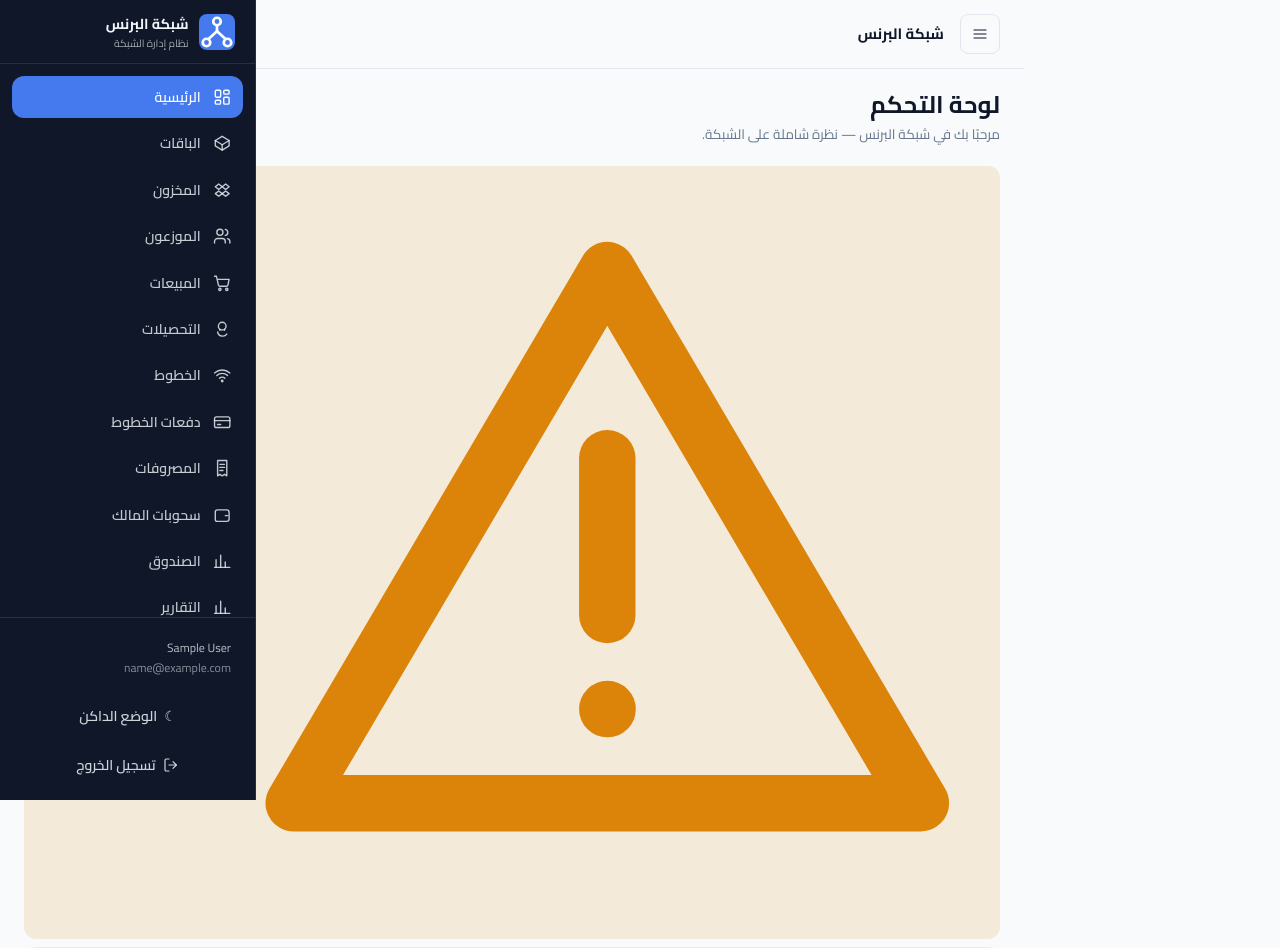
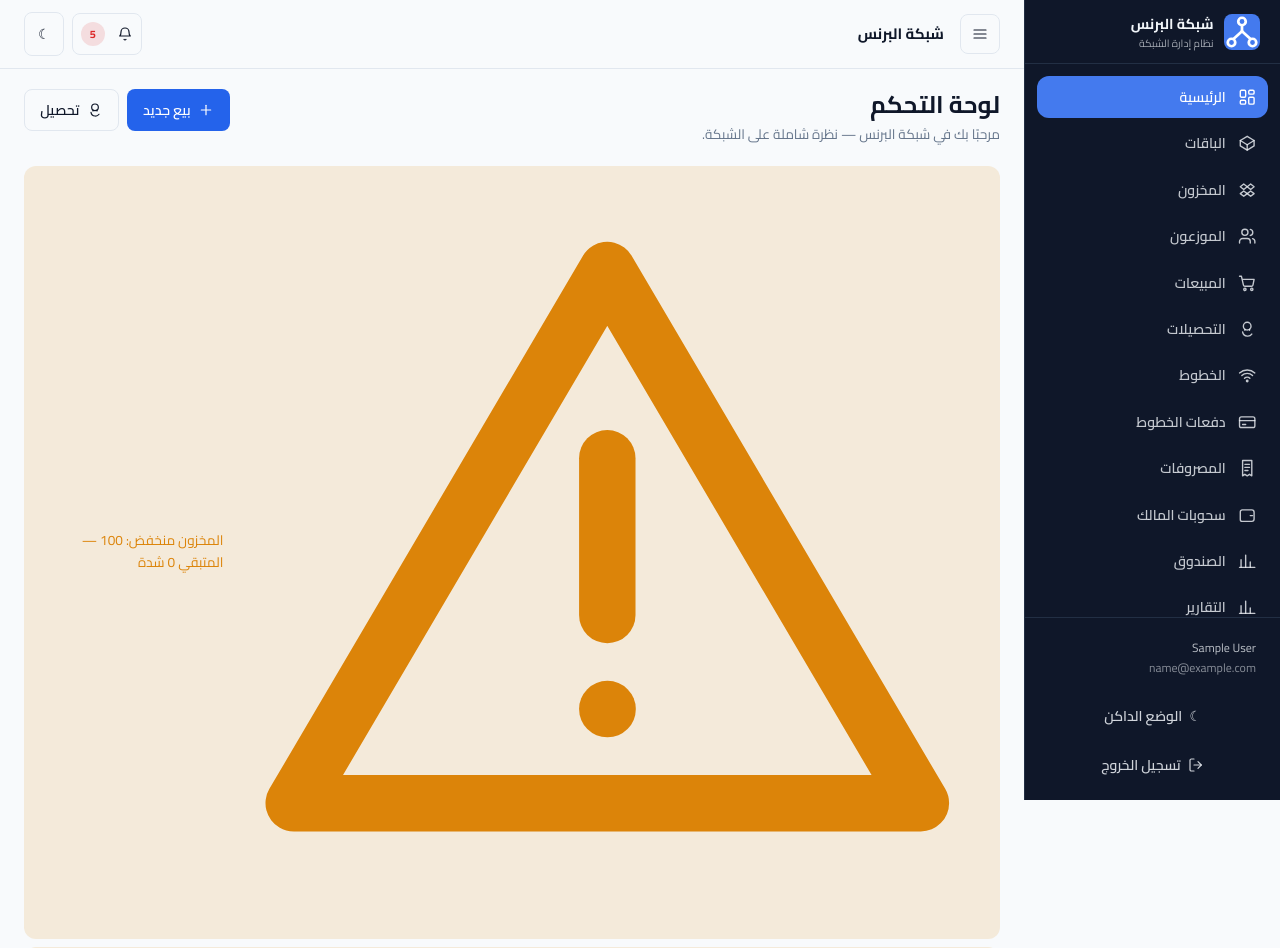
Before and after one commit to ibra77353/princenew, a PHP site: page / in a window 1280 px wide. Shown: the top 948 px of the page. Run offline with PHP 8.4, Linux system fonts and the light colour scheme; the visitor is signed in with stand-in values (Sample User, id 1); data comes from the database, SQL or seed files in the repository; data that the repository does not hold is empty.

Commit message:
إصلاح تموضع القائمة الجانبية في وضع RTL
Co-authored-by: base44-builder[bot] <245833847+base44-builder[bot]@users.noreply.github.com>

```diff
--- a/assets/css/app.css
+++ b/assets/css/app.css
@@ -106,11 +106,12 @@ table { border-collapse: collapse; width: 100%; }
 .sidebar {
     position: fixed;
     inset-block: 0;
-    inset-inline-end: 0;
+    /* في RTL يكون inline-start هو الحافة اليمنى، وهي الجهة التي تثبت فيها القائمة (كما في مرجع التصميم). */
+    inset-inline-start: 0;
     width: var(--sidebar-width);
     background: var(--sidebar-background);
     color: var(--sidebar-foreground);
-    border-inline-start: 1px solid var(--sidebar-border);
+    border-inline-end: 1px solid var(--sidebar-border);
     display: flex;
     flex-direction: column;
     z-index: 40;
```
